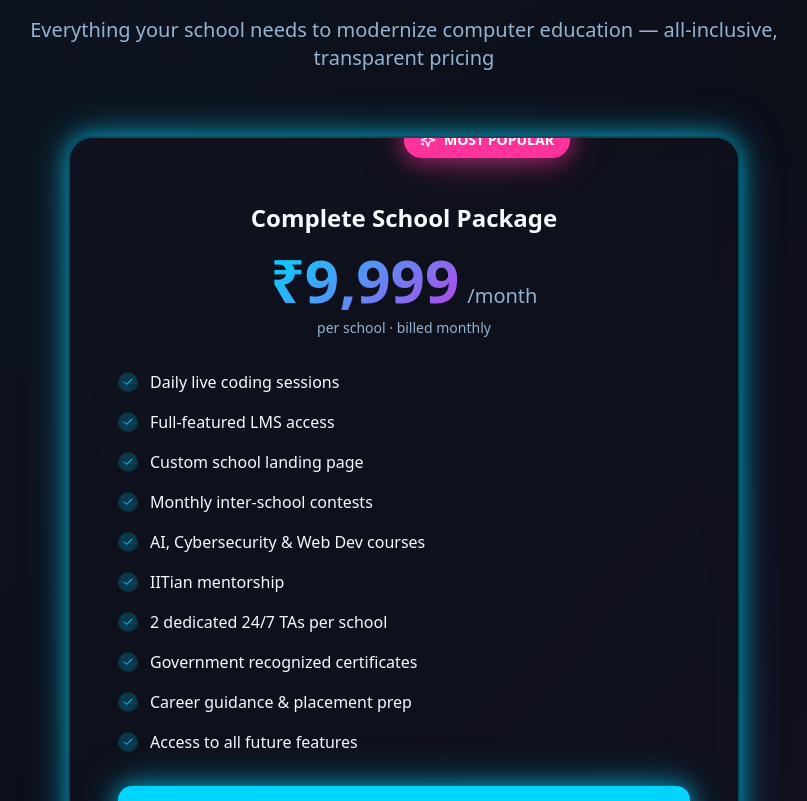
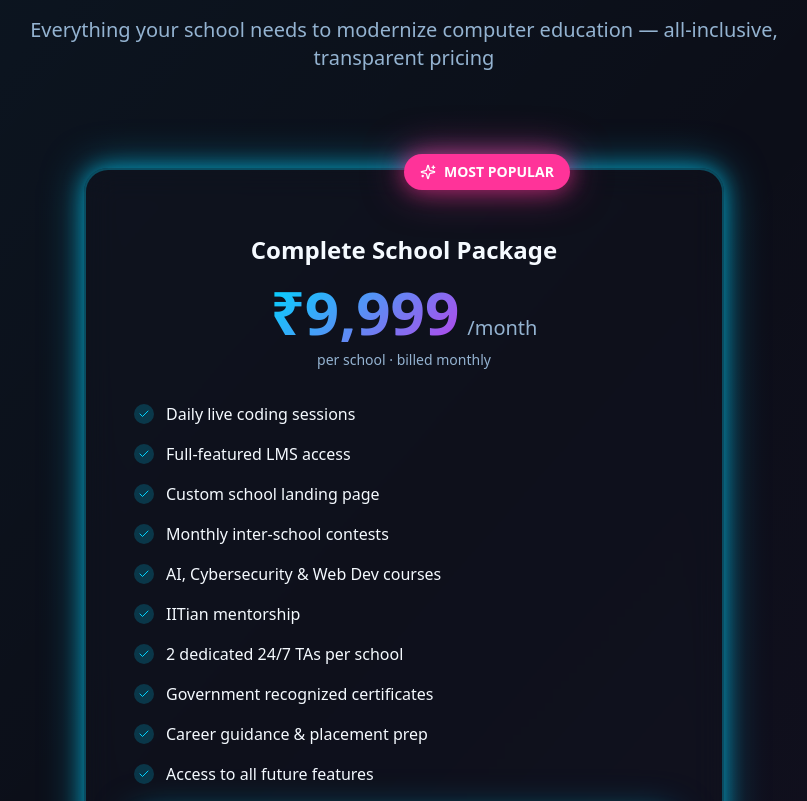
Before and after one commit to sachiv96/konneqted-futura-learn, a React (Vite) app: page / in a window 1280 px wide. Shown: the part 9422-10223 px from the top of the page, without its empty margins (236-1043 px from the left). Built offline with nearby package versions, Linux system fonts and the light colour scheme; the HTML template or start-up script is replaced by a standard one.

Commit message:
Fix pricing section responsiveness

```diff
--- a/src/components/PricingSection.tsx
+++ b/src/components/PricingSection.tsx
@@ -54,9 +54,9 @@ export const PricingSection = () => {
           initial={{ opacity: 0, scale: 0.95 }}
           animate={isInView ? { opacity: 1, scale: 1 } : {}}
           transition={{ duration: 0.6, delay: 0.3 }}
-          className="max-w-2xl mx-auto"
+          className="max-w-2xl mx-auto pt-8 px-4"
         >
-          <div className="glass rounded-3xl p-8 md:p-12 glow-cyan border-2 border-primary/30 relative overflow-hidden">
+          <div className="glass rounded-3xl p-8 md:p-12 glow-cyan border-2 border-primary/30 relative">
             {/* Popular Badge */}
             <motion.div
               initial={{ opacity: 0, y: -20 }}
```
